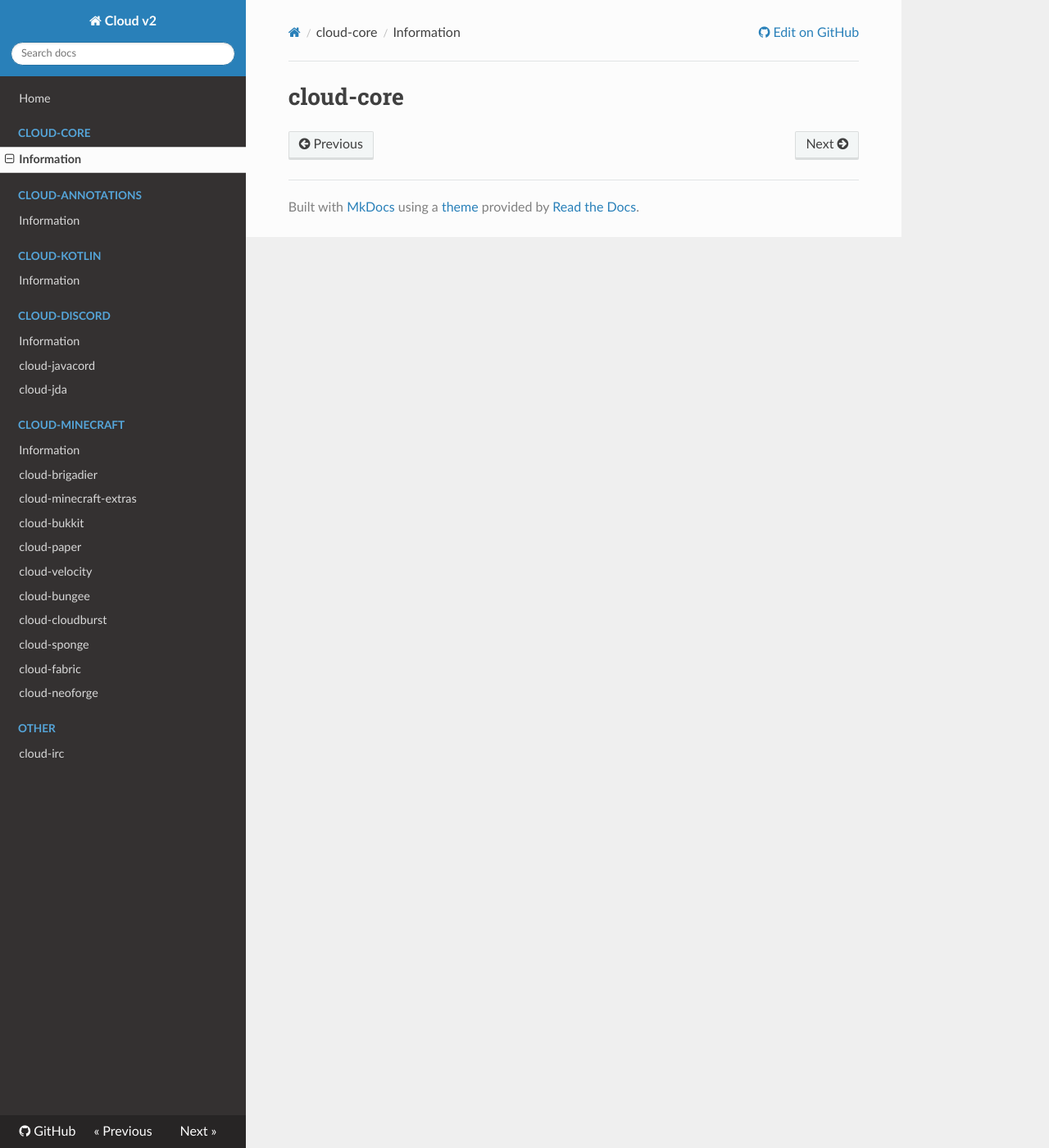
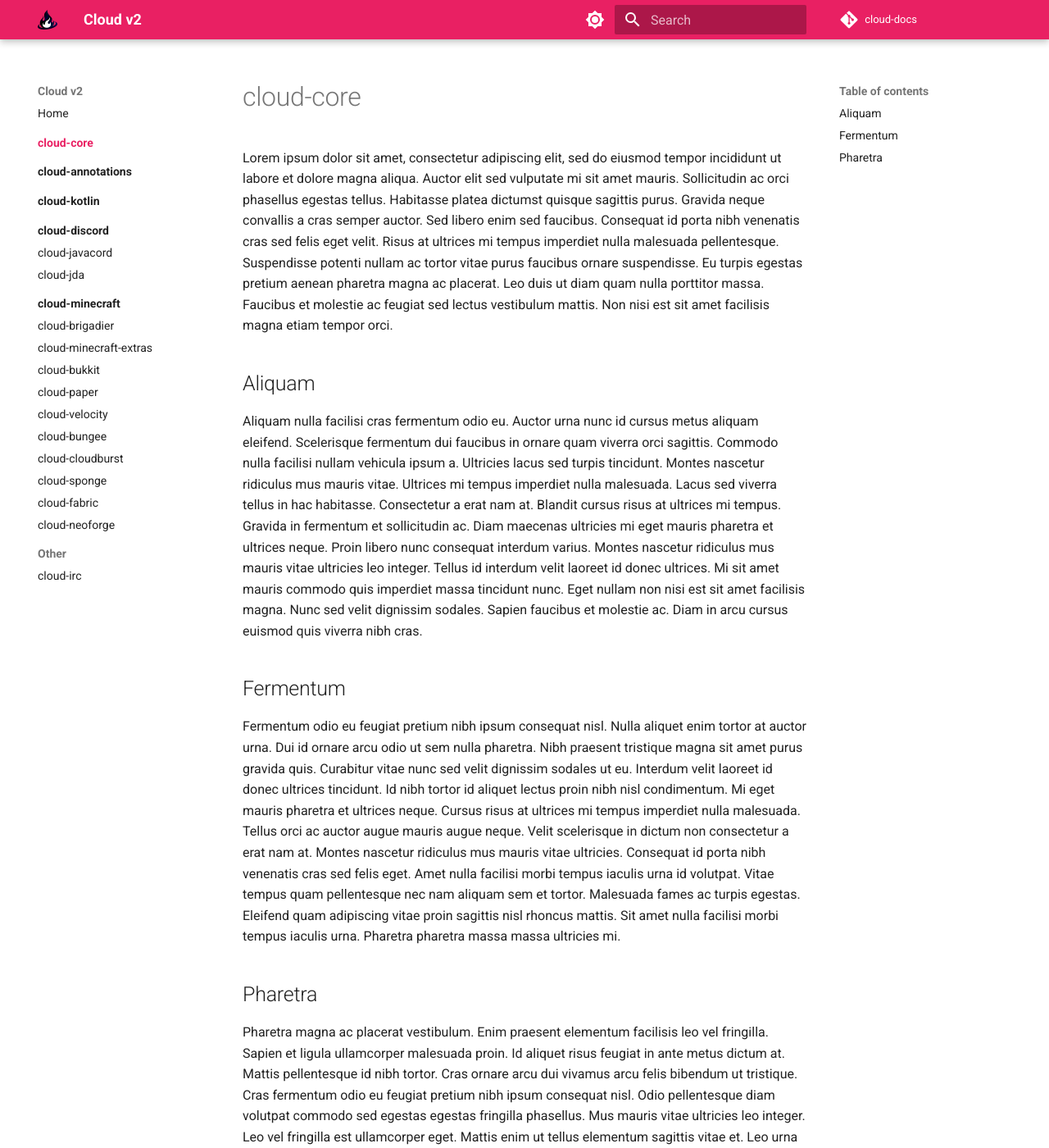
Before and after one commit to Incendo/cloud-docs, an MkDocs documentation site: the page built from docs/core/index.md, in a window 1280 px wide and 1400 px high. Shown: the whole window at 82% size. Built offline with MkDocs 1.6.1 and Material for MkDocs 9.7.7, drawn with Linux system fonts in a browser that asks for light colours; nearby versions of some CDN libraries; comment, search, counter and statistics services are not loaded; some of the changed text lies outside the part shown.

Commit message:
feat: use material theme & make pretty

```diff
--- a/.readthedocs.yaml
+++ b/.readthedocs.yaml
@@ -12,3 +12,7 @@ build:
 
 mkdocs:
   configuration: mkdocs.yml
+
+python:
+  install:
+    - requirements: docs/requirements.txt
--- a/docs/core/index.md
+++ b/docs/core/index.md
@@ -1 +1,15 @@
 # cloud-core
+
+Lorem ipsum dolor sit amet, consectetur adipiscing elit, sed do eiusmod tempor incididunt ut labore et dolore magna aliqua. Auctor elit sed vulputate mi sit amet mauris. Sollicitudin ac orci phasellus egestas tellus. Habitasse platea dictumst quisque sagittis purus. Gravida neque convallis a cras semper auctor. Sed libero enim sed faucibus. Consequat id porta nibh venenatis cras sed felis eget velit. Risus at ultrices mi tempus imperdiet nulla malesuada pellentesque. Suspendisse potenti nullam ac tortor vitae purus faucibus ornare suspendisse. Eu turpis egestas pretium aenean pharetra magna ac placerat. Leo duis ut diam quam nulla porttitor massa. Faucibus et molestie ac feugiat sed lectus vestibulum mattis. Non nisi est sit amet facilisis magna etiam tempor orci.
+
+## Aliquam
+Aliquam nulla facilisi cras fermentum odio eu. Auctor urna nunc id cursus metus aliquam eleifend. Scelerisque fermentum dui faucibus in ornare quam viverra orci sagittis. Commodo nulla facilisi nullam vehicula ipsum a. Ultricies lacus sed turpis tincidunt. Montes nascetur ridiculus mus mauris vitae. Ultrices mi tempus imperdiet nulla malesuada. Lacus sed viverra tellus in hac habitasse. Consectetur a erat nam at. Blandit cursus risus at ultrices mi tempus. Gravida in fermentum et sollicitudin ac. Diam maecenas ultricies mi eget mauris pharetra et ultrices neque. Proin libero nunc consequat interdum varius. Montes nascetur ridiculus mus mauris vitae ultricies leo integer. Tellus id interdum velit laoreet id donec ultrices. Mi sit amet mauris commodo quis imperdiet massa tincidunt nunc. Eget nullam non nisi est sit amet facilisis magna. Nunc sed velit dignissim sodales. Sapien faucibus et molestie ac. Diam in arcu cursus euismod quis viverra nibh cras.
+
+## Fermentum
+Fermentum odio eu feugiat pretium nibh ipsum consequat nisl. Nulla aliquet enim tortor at auctor urna. Dui id ornare arcu odio ut sem nulla pharetra. Nibh praesent tristique magna sit amet purus gravida quis. Curabitur vitae nunc sed velit dignissim sodales ut eu. Interdum velit laoreet id donec ultrices tincidunt. Id nibh tortor id aliquet lectus proin nibh nisl condimentum. Mi eget mauris pharetra et ultrices neque. Cursus risus at ultrices mi tempus imperdiet nulla malesuada. Tellus orci ac auctor augue mauris augue neque. Velit scelerisque in dictum non consectetur a erat nam at. Montes nascetur ridiculus mus mauris vitae ultricies. Consequat id porta nibh venenatis cras sed felis eget. Amet nulla facilisi morbi tempus iaculis urna id volutpat. Vitae tempus quam pellentesque nec nam aliquam sem et tortor. Malesuada fames ac turpis egestas. Eleifend quam adipiscing vitae proin sagittis nisl rhoncus mattis. Sit amet nulla facilisi morbi tempus iaculis urna. Pharetra pharetra massa massa ultricies mi.
+
+## Pharetra
+Pharetra magna ac placerat vestibulum. Enim praesent elementum facilisis leo vel fringilla. Sapien et ligula ullamcorper malesuada proin. Id aliquet risus feugiat in ante metus dictum at. Mattis pellentesque id nibh tortor. Cras ornare arcu dui vivamus arcu felis bibendum ut tristique. Cras fermentum odio eu feugiat pretium nibh ipsum consequat nisl. Odio pellentesque diam volutpat commodo sed egestas egestas fringilla phasellus. Mus mauris vitae ultricies leo integer. Leo vel fringilla est ullamcorper eget. Mattis enim ut tellus elementum sagittis vitae et. Leo urna molestie at elementum eu facilisis sed odio morbi. Nunc congue nisi vitae suscipit tellus mauris a diam maecenas. Lectus vestibulum mattis ullamcorper velit sed ullamcorper. Aliquam etiam erat velit scelerisque in dictum non. Risus in hendrerit gravida rutrum.
+
+!!! example
+    Sit amet volutpat consequat mauris nunc congue nisi vitae. Volutpat sed cras ornare arcu dui vivamus arcu felis bibendum. At consectetur lorem donec massa sapien faucibus. Ut faucibus pulvinar elementum integer enim neque volutpat. Nunc congue nisi vitae suscipit tellus. Viverra aliquet eget sit amet tellus cras adipiscing enim. Praesent tristique magna sit amet purus gravida quis. Sed blandit libero volutpat sed cras ornare. Lectus quam id leo in vitae turpis massa sed elementum. Nunc aliquet bibendum enim facilisis gravida neque convallis a cras. Molestie ac feugiat sed lectus vestibulum. Proin fermentum leo vel orci porta. Vitae elementum curabitur vitae nunc sed velit. Sit amet consectetur adipiscing elit duis tristique sollicitudin nibh. Ac tortor dignissim convallis aenean et tortor. Nunc sed velit dignissim sodales ut eu sem integer. Euismod nisi porta lorem mollis aliquam.
--- /dev/null
+++ b/docs/requirements.txt
@@ -0,0 +1,2 @@
+mkdocs
+mkdocs-material
--- a/mkdocs.yml
+++ b/mkdocs.yml
@@ -1,6 +1,8 @@
+# yaml-language-server: $schema=https://squidfunk.github.io/mkdocs-material/schema.json
 site_name: Cloud v2
 site_url: https://cloud.incendo.org/
 repo_url: https://github.com/incendo/cloud-docs
+repo_name: cloud-docs
 nav:
   - Home: index.md
   - cloud-core:
@@ -28,12 +30,48 @@ nav:
   - Other:
       - cloud-irc: other/irc.md
 theme:
-  name: readthedocs
-  highlightjs: true
-plugins:
-  - search:
-      prebuild_index: true
+  name: material
+  features:
+    - navigation.instant
+    - navigation.instant.prefetch
+    - navigation.tracking
+    - navigation.sections
+    - navigation.indexes
+    - navigation.top
+    - toc.follow
+    - search.suggest
+    - search.highlight
+    - search.share
+  palette:
+    - media: "(prefers-color-scheme: light)"
+      scheme: default
+      primary: pink
+      accent: pink
+      toggle:
+        icon: material/brightness-7
+        name: Switch to dark mode
+    - media: "(prefers-color-scheme: dark)"
+      scheme: slate
+      primary: pink
+      accent: pink
+      toggle:
+        icon: material/brightness-4
+        name: Switch to light mode
+  favicon: assets/images/favicon.png
+  logo: assets/images/favicon.png
 markdown_extensions:
   - toc:
       permalink: "#"
   - smarty
+  - admonition
+  - tables
+plugins:
+  - search
+extra:
+  consent:
+    title: Cookie consent
+    description: >-
+      We use cookies to recognize your repeated visits and preferences, as well
+      as to measure the effectiveness of our documentation and whether users
+      find what they're searching for. With your consent, you're helping us to
+      make our documentation better.
```
Also changed, not shown: docs/assets/images/favicon.png (added), docs/img/favicon.ico (deleted).
